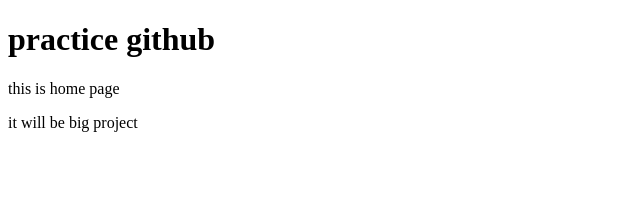
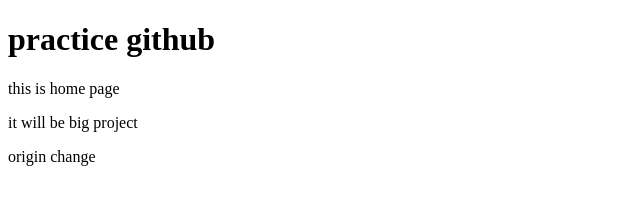
Before and after one commit to Md-SalmanHossen/github_practice, a plain HTML site: page index.html in a window 1280 px wide. Shown: the whole page, without its empty margins (0-640 px from the left). Drawn offline with Linux system fonts and the light colour scheme.

Commit message:
index file modified

```diff
--- a/index.html
+++ b/index.html
@@ -9,5 +9,6 @@
    <h1>practice github</h1>
    <p>this is home page</p>
    <p>it will be big project</p>
+   <p>origin change</p>
 </body>
 </html>
```
